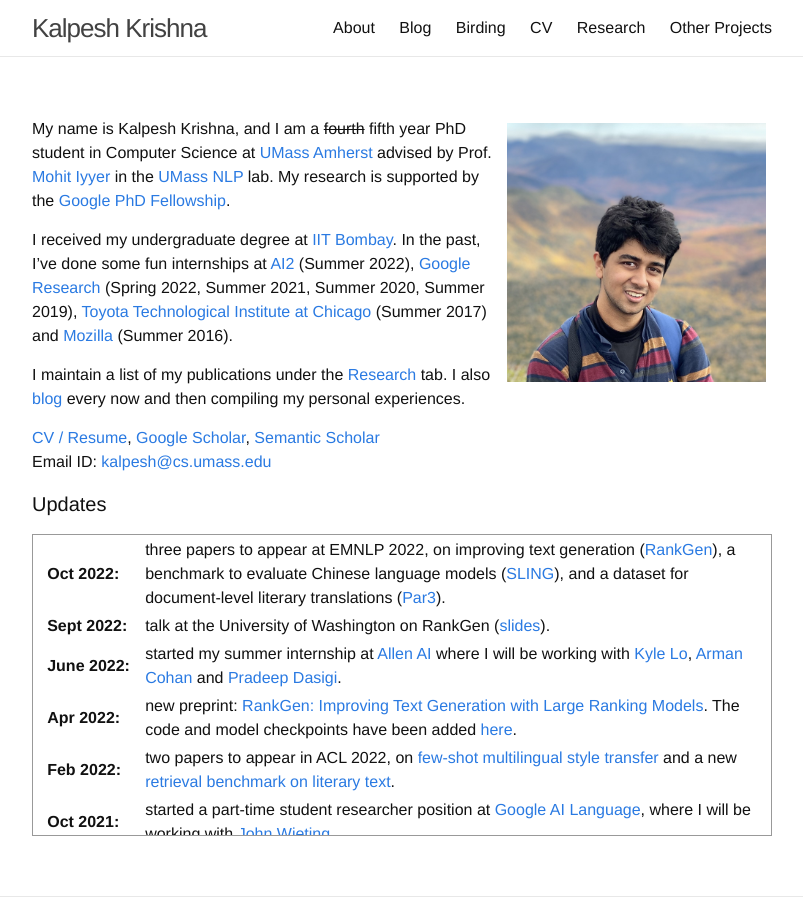
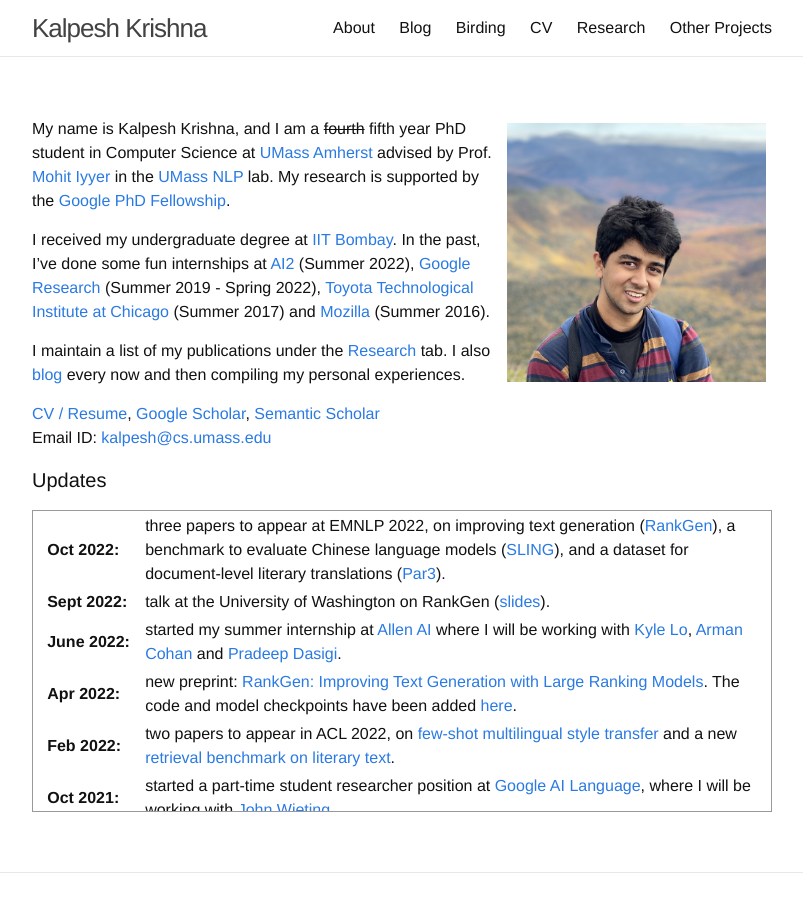
Before and after one commit to martiansideofthemoon/martiansideofthemoon.github.io, a Jekyll site: the page built from index.md, in a window 1280 px wide, cut to the strip 0-899 px from the top of the page. Shown: the whole strip, without its empty margins (238-1041 px from the left). Built offline with Jekyll 4.4.1, drawn with Linux system fonts in a browser that asks for light colours; comment, search, counter and statistics services are not loaded.

Commit message:
Update index.md

```diff
--- a/index.md
+++ b/index.md
@@ -7,7 +7,7 @@ layout: page
 
 My name is Kalpesh Krishna, and I am a ~~fourth~~ fifth year PhD student in Computer Science at [UMass Amherst](http://cs.umass.edu/) advised by Prof. [Mohit Iyyer](https://people.cs.umass.edu/~miyyer/) in the [UMass NLP](http://nlp.cs.umass.edu/) lab. My research is supported by the [Google PhD Fellowship](https://research.google/outreach/phd-fellowship/).
 
-I received my undergraduate degree at [IIT Bombay](http://iitb.ac.in). In the past, I've done some fun internships at [AI2](https://allenai.org/) (Summer 2022), [Google Research](https://research.google) (Spring 2022, Summer 2021, Summer 2020, Summer 2019), [Toyota Technological Institute at Chicago](https://www.ttic.edu/) (Summer 2017) and [Mozilla](https://www.mozilla.org/en-US/) (Summer 2016).
+I received my undergraduate degree at [IIT Bombay](http://iitb.ac.in). In the past, I've done some fun internships at [AI2](https://allenai.org/) (Summer 2022), [Google Research](https://research.google) (Summer 2019 - Spring 2022), [Toyota Technological Institute at Chicago](https://www.ttic.edu/) (Summer 2017) and [Mozilla](https://www.mozilla.org/en-US/) (Summer 2016).
 
 I maintain a list of my publications under the [Research]({{ site.url }}/research) tab. I also [blog]({{ site.url }}/archive) every now and then compiling my personal experiences.
 
```
